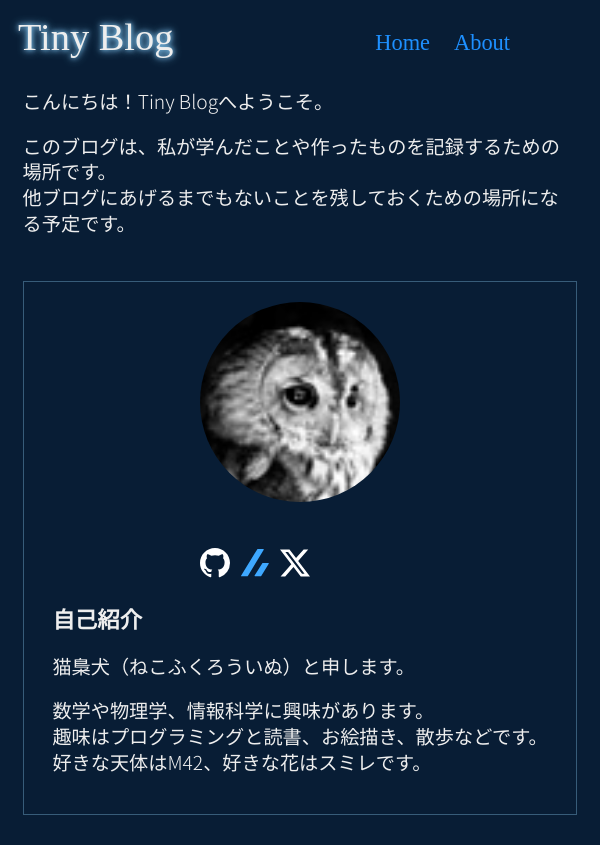
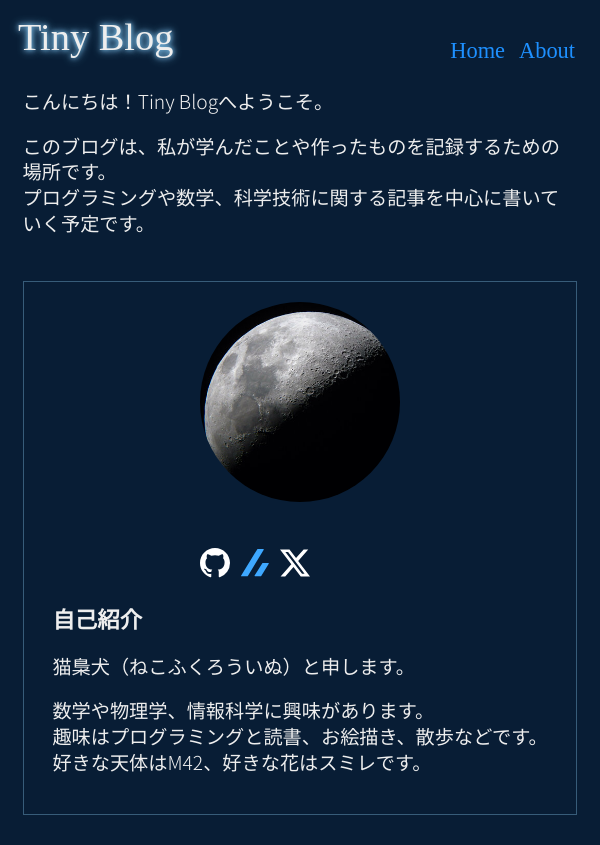
Before and after one commit to TinyOwl49/tinyblog, a SvelteKit app: page /about in a window 600 px wide. Built offline with nearby package versions, Linux system fonts and the light colour scheme.

Commit message:
adjust the layout from smartphone

```diff
--- a/src/lib/ArticleList.svelte
+++ b/src/lib/ArticleList.svelte
@@ -41,6 +41,7 @@
 		display: flex;
 		flex-flow: column;
 		gap: 15px 0px;
+		overflow-wrap: anywhere;
 	}
 
 	a.article-wrap-link {
@@ -79,7 +80,7 @@
 
 	@media (max-width: 600px) {
 		.article-title {
-			font-size: 1.0rem;
+			font-size: 1rem;
 		}
 	}
 
--- a/src/routes/+layout.svelte
+++ b/src/routes/+layout.svelte
@@ -37,6 +37,13 @@
 		color: #eee;
 	}
 
+	.header-link > a {
+		text-decoration: none;
+		color: dodgerblue;
+			font-size: 1.4rem;
+	}
+
+	@media (min-width: 768px) {
 		.header-link {
 			position: absolute;
 			top: 30px;
@@ -45,10 +52,20 @@
 		}
 
 		.header-link > a {
-		font-size: 1.4rem;
-		text-decoration: none;
 			margin: 10px;
-		color: dodgerblue;
+		}
+	}
+
+	@media (max-width: 768px) {
+		.header-link {
+			position: absolute;
+			top: 38px;
+			right: 20px;
+			float: right;
+		}
+		.header-link > a {
+			margin: 5px;
+		}
 	}
 
 	main {
--- a/src/routes/+page.svelte
+++ b/src/routes/+page.svelte
@@ -52,7 +52,7 @@
 
 	@media (max-width: 767px) {
 		.article-list-container {
-			width: 100%;
+			width: 95%;
 		}
 	}
 </style>
--- a/src/routes/about/+page.svelte
+++ b/src/routes/about/+page.svelte
@@ -7,13 +7,13 @@
 	<p>
 		このブログは、私が学んだことや作ったものを記録するための場所です。<br
 		/>
-		他ブログにあげるまでもないことを残しておくための場所になる予定です。
+		プログラミングや数学、科学技術に関する記事を中心に書いていく予定です。
 	</p>
 	<br />
 	<div class="about-me">
 		<div>
 			<img
-				src={`${base}/imgs/icon/myicon.jpeg`}
+				src={`${base}/imgs/myicon.jpg`}
 				class="about-me-icon"
 				alt="Tiny Forest Logo"
 				width="200"
@@ -82,6 +82,7 @@
 	}
 
 	.about-me-icon {
+		object-fit: cover;
 		border-radius: 50%;
 		margin-right: 30px;
 	}
```
Also changed, not shown: src/routes/article/[slug]/+page.svelte (+33 -8 lines), static/imgs/icon/myicon.jpeg (deleted), static/imgs/myicon.jpg (added). Lines whose indentation alone changed are shown as unchanged.
